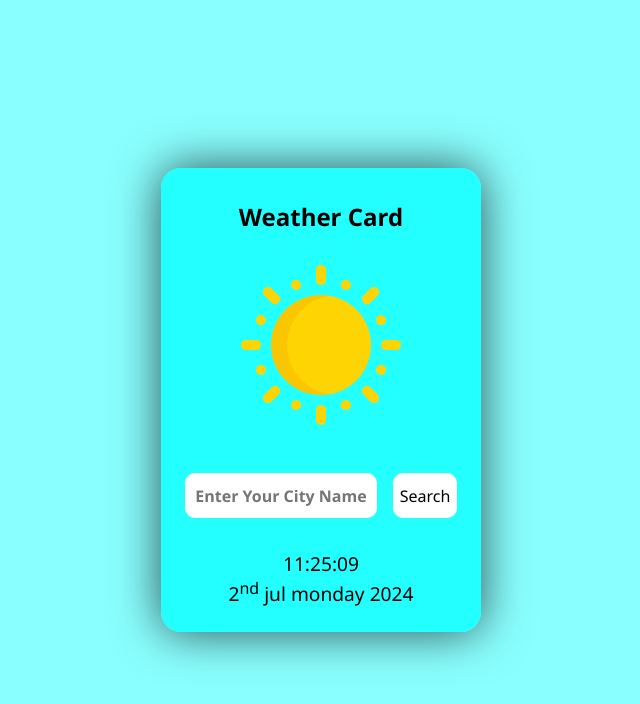
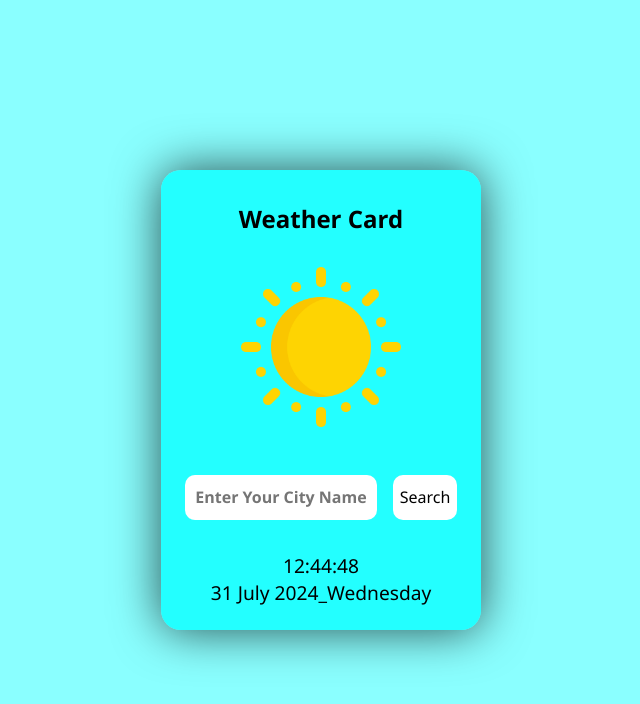
Before and after one commit to hetmardiya/search_weather, a plain HTML site: page index.html in a window 1280 px wide. Shown: the whole page, without its empty margins (319-959 px from the left). Drawn offline with Linux system fonts and the light colour scheme.

Commit message:
adding current date and time

```diff
--- a/index.html
+++ b/index.html
@@ -20,8 +20,11 @@
                 <button>Search</button>
             </div>
             <div class="time_date">
-                <p>11:25:09</p>
-                <p>2<sup>nd</sup> jul monday 2024</p>
+                <p></p>
+                <div class="date">
+                    <p></p>
+                    <p></p>
+                </div>
             </div>
         </div>
     </div>
--- a/script.js
+++ b/script.js
@@ -0,0 +1,27 @@
+let current = new Date()
+
+let fulldate = current.toLocaleString(("en-IN"),{
+    year:"numeric",
+    month : 'long',
+    day:'2-digit'
+})
+let date = document.querySelectorAll('.date p');
+date[0].textContent = fulldate;
+setInterval(() => {
+    let current = new Date()
+    let fulltime = current.toLocaleString(("en-IN"),{
+    hour:'2-digit',
+    hourCycle:'h23',
+    minute:'2-digit',
+    second:'2-digit'
+    })
+    let time = document.querySelectorAll('.time_date p');
+    time[0].textContent = fulltime;
+}, 0);
+let get_day = ()=>{
+    let days = ["Sunday","Monday" , "Tuesday" , "Wednesday" , "Thursday" , "Friday" , "saturday"]
+    let day = days[current.getDay()]
+    return day;
+}
+let day = document.querySelectorAll('.date p')
+day[1].textContent = `_${get_day()}`;
--- a/style.css
+++ b/style.css
@@ -5,7 +5,7 @@
 }
 .card{
     background-color: rgba(0, 255, 255, 0.744);
-    width: 25%;
+    min-width: 25%;
     height: auto;
     border-radius: 20px;
     box-shadow: 0 0 3rem rgba(0, 0, 0, 0.699);
@@ -73,3 +73,6 @@ img{
     margin-bottom: 1.5rem;
     font-size: 1.2rem;
 }
+.date{
+    display: flex;
+}
```
